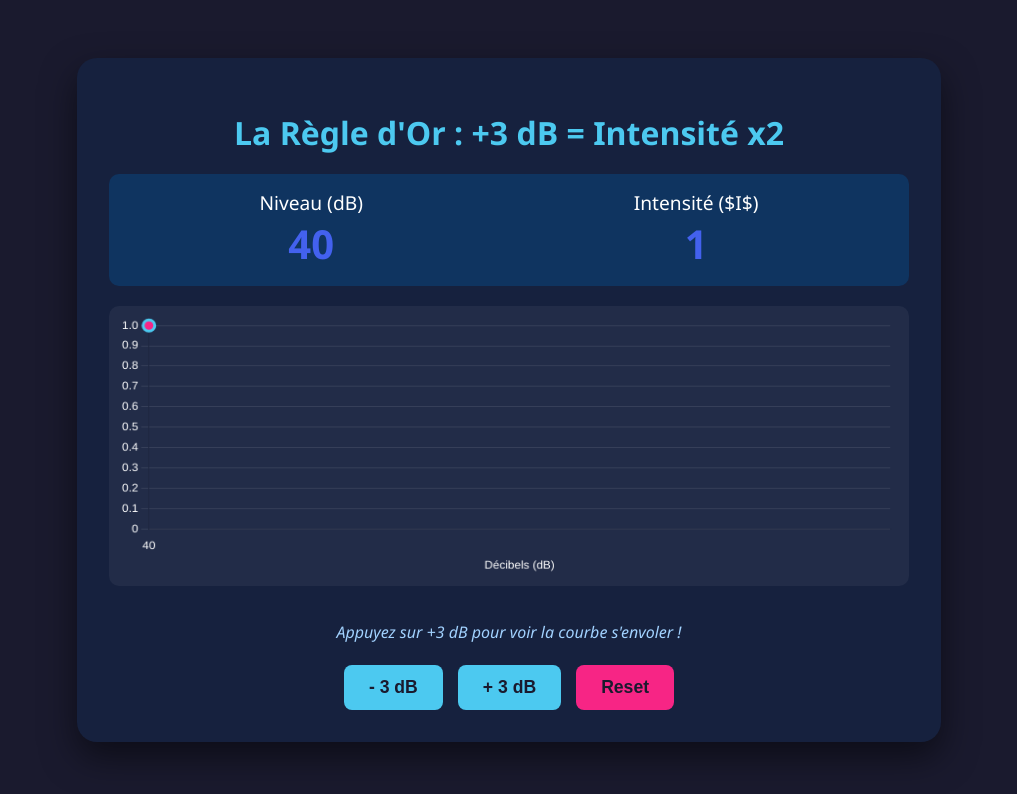
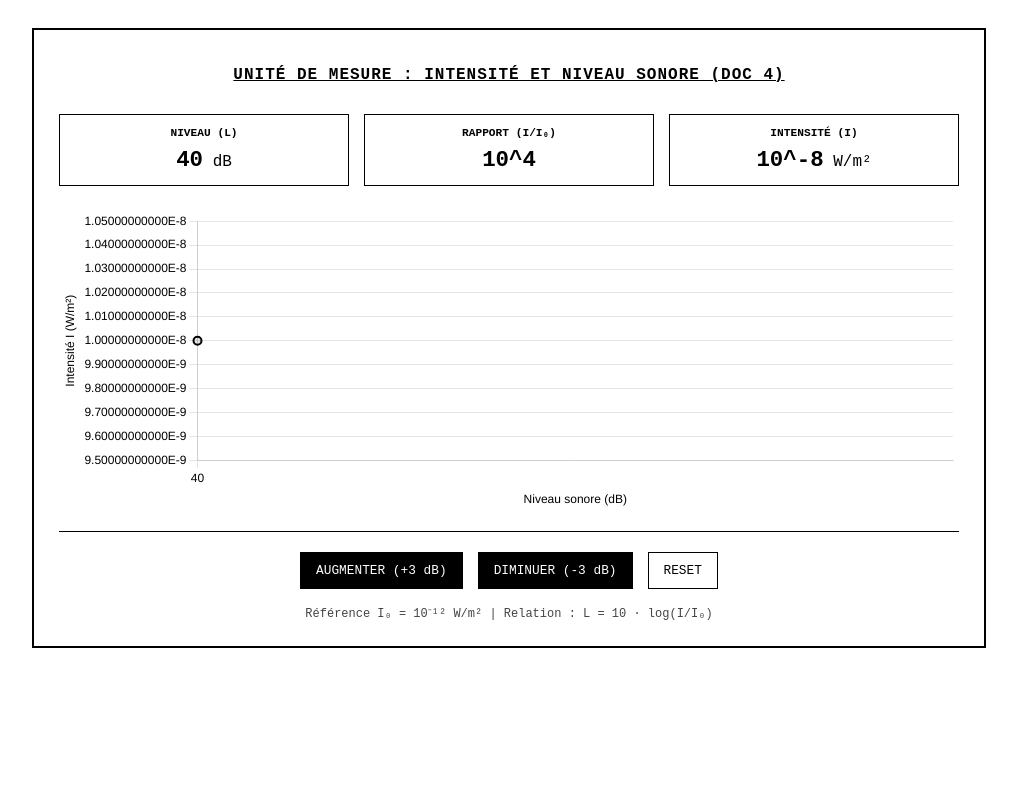
Before and after one commit to ibora-dev/enscien, a plain HTML site: page index.html in a window 1280 px wide. Shown: the whole page, without its empty margins (131-1148 px from the left). Drawn offline with nearby package versions, Linux system fonts and the light colour scheme.

Commit message:
Update index.html

```diff
--- a/index.html
+++ b/index.html
@@ -2,117 +2,130 @@
 <html lang="fr">
 <head>
     <meta charset="UTF-8">
-    <meta name="viewport" content="width=device-width, initial-scale=1.0">
-    <title>Animation Règle d'Or - dB vs Intensité</title>
+    <title>Analyse Acoustique : I, Rapport et dB</title>
     <script src="https://cdn.jsdelivr.net/npm/chart.js"></script>
     <style>
-        body { font-family: 'Segoe UI', sans-serif; background: #1a1a2e; color: white; display: flex; flex-direction: column; align-items: center; justify-content: center; min-height: 100vh; margin: 0; }
-        .container { background: #16213e; padding: 2rem; border-radius: 20px; box-shadow: 0 15px 35px rgba(0,0,0,0.5); width: 80%; max-width: 800px; text-align: center; }
-        h1 { margin-bottom: 0.5rem; color: #4cc9f0; }
-        .stats { display: flex; justify-content: space-around; margin: 20px 0; background: #0f3460; padding: 15px; border-radius: 10px; }
-        .stat-box { font-size: 1.2rem; }
-        .stat-value { display: block; font-size: 2.5rem; font-weight: bold; color: #4361ee; transition: 0.3s; }
-        .controls { margin-top: 20px; display: flex; gap: 15px; justify-content: center; }
-        button { padding: 12px 25px; font-size: 1.1rem; cursor: pointer; border: none; border-radius: 8px; background: #4cc9f0; color: #1a1a2e; font-weight: bold; transition: 0.2s; }
-        button:hover { background: #4361ee; color: white; transform: translateY(-3px); }
-        canvas { margin-top: 20px; background: rgba(255,255,255,0.05); border-radius: 10px; padding: 10px; }
-        .info-bubble { margin-top: 15px; font-style: italic; color: #a2d2ff; min-height: 24px; }
+        body { font-family: "Courier New", monospace; background: #fff; color: #000; display: flex; flex-direction: column; align-items: center; padding: 20px; }
+        .container { width: 900px; border: 2px solid #000; padding: 25px; }
+        h1 { font-size: 1rem; text-decoration: underline; text-align: center; margin-bottom: 30px; letter-spacing: 1px; }
+
+        .data-grid { display: grid; grid-template-columns: 1fr 1fr 1fr; gap: 15px; margin-bottom: 25px; }
+        .data-box { border: 1px solid #000; padding: 12px; text-align: center; }
+        .label { font-size: 0.7rem; font-weight: bold; display: block; margin-bottom: 8px; text-transform: uppercase; }
+        .value { font-size: 1.4rem; font-weight: bold; }
+
+        .chart-container { height: 300px; margin-bottom: 20px; }
+        .controls { display: flex; justify-content: center; gap: 15px; border-top: 1px solid #000; padding-top: 20px; }
+
+        button { background: #000; color: #fff; border: 1px solid #000; padding: 10px 15px; cursor: pointer; font-family: monospace; font-size: 0.8rem; }
+        button:hover { background: #fff; color: #000; }
+        .secondary { background: #fff; color: #000; }
+
+        .formula-bar { font-size: 0.75rem; text-align: center; margin-top: 15px; color: #444; }
     </style>
 </head>
 <body>
 
 <div class="container">
-    <h1>La Règle d'Or : +3 dB = Intensité x2</h1>
+    <h1>UNITÉ DE MESURE : INTENSITÉ ET NIVEAU SONORE (DOC 4)</h1>
 
-    <div class="stats">
-        <div class="stat-box">Niveau (dB) <span id="dbValue" class="stat-value">40</span></div>
-        <div class="stat-box">Intensité ($I$) <span id="intValue" class="stat-value">1</span></div>
+    <div class="data-grid">
+        <div class="data-box">
+            <span class="label">Niveau (L)</span>
+            <span class="value" id="dbVal">40</span> dB
+        </div>
+        <div class="data-box">
+            <span class="label">Rapport (I/I₀)</span>
+            <span class="value" id="ratioVal">10^4</span>
+        </div>
+        <div class="data-box">
+            <span class="label">Intensité (I)</span>
+            <span class="value" id="iVal">10^-8</span> W/m²
+        </div>
     </div>
 
-    <div style="height: 300px; width: 100%;">
-        <canvas id="myChart"></canvas>
+    <div class="chart-container">
+        <canvas id="mainChart"></canvas>
     </div>
 
-    <div class="info-bubble" id="infoBubble">Appuyez sur +3 dB pour voir la courbe s'envoler !</div>
+    <div class="controls">
+        <button onclick="step(3)">AUGMENTER (+3 dB)</button>
+        <button onclick="step(-3)">DIMINUER (-3 dB)</button>
+        <button class="secondary" onclick="reset()">RESET</button>
+    </div>
 
-    <div class="controls">
-        <button onclick="updateData(-3)">- 3 dB</button>
-        <button onclick="updateData(3)">+ 3 dB</button>
-        <button onclick="reset()" style="background: #f72585;">Reset</button>
+    <div class="formula-bar">
+        Référence I₀ = 10⁻¹² W/m² | Relation : L = 10 · log(I/I₀)
     </div>
 </div>
 
 <script>
-    let currentDb = 40;
-    let currentInt = 1;
+    // État initial (Doc 4)
+    let L = 40;
+    let I = 1e-8;
+    const I0 = 1e-12;
+
     let labels = [40];
-    let dataPoints = [1];
+    let dataPoints = [1e-8];
 
-    const ctx = document.getElementById('myChart').getContext('2d');
-    const myChart = new Chart(ctx, {
+    const ctx = document.getElementById('mainChart').getContext('2d');
+    const chart = new Chart(ctx, {
         type: 'line',
         data: {
             labels: labels,
             datasets: [{
-                label: 'Intensité Sonore relative',
                 data: dataPoints,
-                borderColor: '#4cc9f0',
-                backgroundColor: 'rgba(76, 201, 240, 0.2)',
-                borderWidth: 3,
-                fill: true,
-                tension: 0.4, // Effet courbe arrondie
-                pointRadius: 6,
-                pointBackgroundColor: '#f72585'
+                borderColor: '#000',
+                borderWidth: 2,
+                pointRadius: 4,
+                fill: false,
+                tension: 0.1
             }]
         },
         options: {
             responsive: true,
             maintainAspectRatio: false,
+            plugins: { legend: { display: false } },
             scales: {
-                y: { beginAtZero: true, grid: { color: 'rgba(255,255,255,0.1)' }, ticks: { color: 'white' } },
-                x: { title: { display: true, text: 'Décibels (dB)', color: 'white' }, grid: { display: false }, ticks: { color: 'white' } }
-            },
-            plugins: { legend: { display: false } },
-            animation: { duration: 1000, easing: 'easeInOutQuart' }
+                y: {
+                    title: { display: true, text: 'Intensité I (W/m²)', color: '#000' },
+                    ticks: { color: '#000' }
+                },
+                x: {
+                    title: { display: true, text: 'Niveau sonore (dB)', color: '#000' },
+                    ticks: { color: '#000' }
+                }
+            }
         }
     });
 
-    function updateData(change) {
-        currentDb += change;
+    function step(change) {
+        L += change;
+        // La règle d'or : +3dB = intensité x 2
+        if (change > 0) I *= 2; else I /= 2;
 
-        if (change === 3) currentInt *= 2;
-        else currentInt /= 2;
+        let ratio = I / I0;
 
-        // Mise à jour des textes
-        document.getElementById('dbValue').innerText = currentDb;
-        document.getElementById('intValue').innerText = currentInt.toLocaleString();
+        // Mise à jour affichage
+        document.getElementById('dbVal').innerText = L;
+        document.getElementById('iVal').innerText = I.toExponential(2);
+        document.getElementById('ratioVal').innerText = ratio.toExponential(0).replace('e+', '10^');
 
-        const bubble = document.getElementById('infoBubble');
-        bubble.innerText = change > 0 ? "📈 L'intensité a doublé !" : "📉 L'intensité a été divisée par deux !";
-
-        // Ajout au graphique
-        labels.push(currentDb);
-        dataPoints.push(currentInt);
-
-        // On garde seulement les 10 derniers points pour que ce soit lisible
-        if (labels.length > 10) {
-            labels.shift();
-            dataPoints.shift();
-        }
-
-        myChart.update();
+        // Mise à jour graphique
+        labels.push(L);
+        dataPoints.push(I);
+        if(labels.length > 10) { labels.shift(); dataPoints.shift(); }
+        chart.update();
     }
 
     function reset() {
-        currentDb = 40;
-        currentInt = 1;
-        labels.length = 0;
-        dataPoints.length = 0;
-        labels.push(40);
-        dataPoints.push(1);
-        document.getElementById('dbValue').innerText = 40;
-        document.getElementById('intValue').innerText = 1;
-        myChart.update();
+        L = 40; I = 1e-8;
+        labels.splice(0, labels.length, 40);
+        dataPoints.splice(0, dataPoints.length, 1e-8);
+        document.getElementById('dbVal').innerText = "40";
+        document.getElementById('iVal').innerText = "10^-8";
+        document.getElementById('ratioVal').innerText = "10^4";
+        chart.update();
     }
 </script>
 
```
